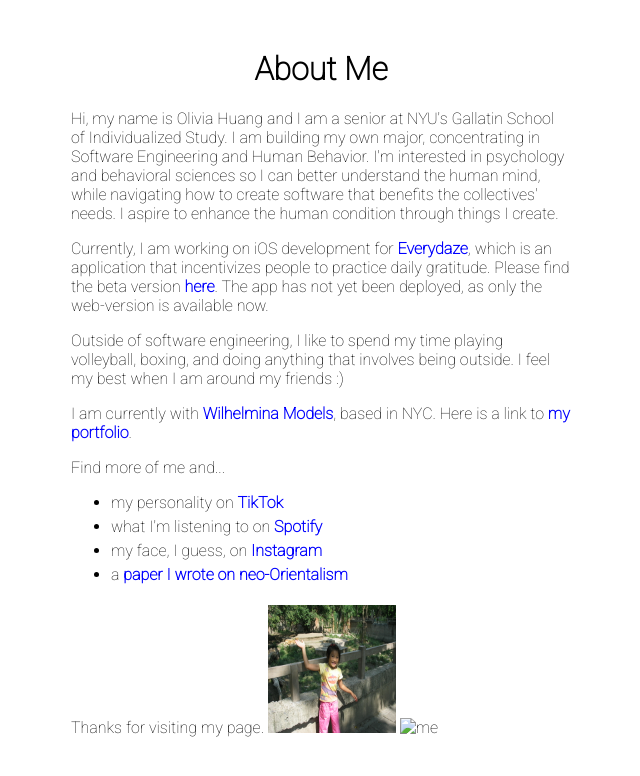
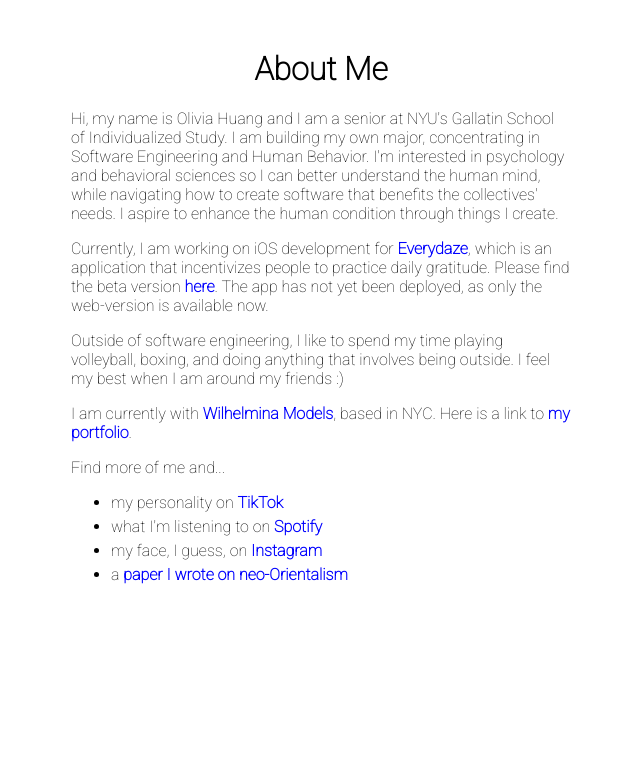
Before and after one commit to livhuang/oliviahuang-io, a website: page index.html in a window 1280 px wide. Shown: the whole page, without its empty margins (319-959 px from the left). Drawn offline with Linux system fonts and the light colour scheme.

Commit message:
Removed images display on index.html

```diff
--- a/index.html
+++ b/index.html
@@ -59,6 +59,7 @@
             </h1>
         </div>
         <div class="content">
+
             <p>
 				Hi, my name is Olivia Huang and I am a senior at NYU's Gallatin School of Individualized Study. I am building my own major, concentrating in
 				Software Engineering and Human Behavior. I'm interested in psychology and behavioral sciences so I can better understand the human mind, while
@@ -95,9 +96,9 @@
                 </li>
             </ul>
 			<p>
-				Thanks for visiting my page.
-				<img src="/images/littleMe.jpg" alt="HTML5 Icon" style="width:128px;height:128px;">
-				<img src="littleMe.jpg" alt="me" style="width:300px; height:400px;"/>
+				<!-- Thanks for visiting my page.
+
+				<img src ="IMG_9817.JPG"> -->
 			</p>
         </div>
     </div>
```
Also changed, not shown: IMG_9817.JPG (renamed from images/littleMe.jpg), images/IMG_9817.JPG (added).
